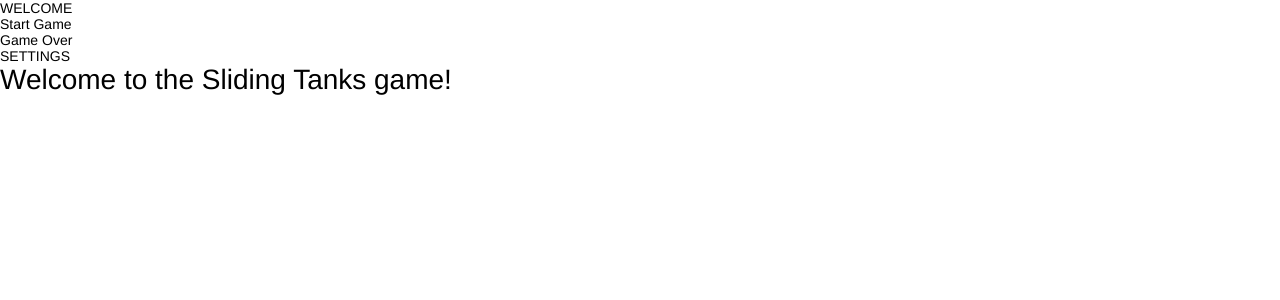
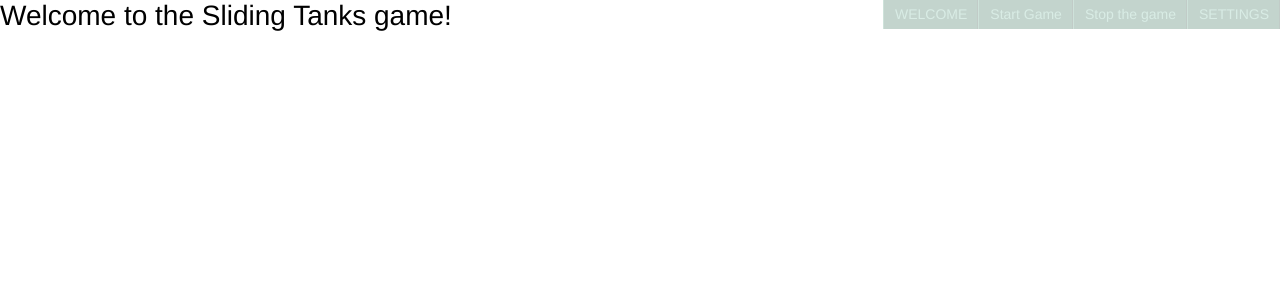
Before and after one commit to MarcinOstaszewski/sliding-tanks, a React (Create React App) app: page / in a window 1280 px wide. Shown: the top 300 px of the page. Built offline with nearby package versions, Linux system fonts and the light colour scheme.

Commit message:
add top menu as styled list component

```diff
--- a/src/App.jsx
+++ b/src/App.jsx
@@ -6,7 +6,6 @@ function App() {
     return (
         <div className="App" >
             <GameStateView />
-
         </div>
     );
 }
--- /dev/null
+++ b/src/components/GameStateView/GameStateView.Styled.jsx
@@ -0,0 +1,30 @@
+import styled from 'styled-components';
+
+const StyledUl = styled.ul`
+    position: fixed;
+    top: 0px;
+    right: 0px;;
+    display: flex;
+    opacity: .25;
+    transition: .2s;
+    & li {
+        padding: 6px 10px 7px 11px;
+        background-color: #12553b;
+        color: #67b497;
+        border-right: 1px solid #0a3323;
+        border-left: 1px solid #3f8b6e;
+        cursor: pointer;
+        transition: .2s;
+        &:hover {
+            background-color: #1a7552;
+            transition: .2s;
+            padding: 7px 11px 6px 10px;
+        }
+    }
+    &:hover {
+        opacity: 1;
+        transition: .2s;
+    }
+`
+
+export { StyledUl };
--- a/src/components/GameStateView/GameStateView.jsx
+++ b/src/components/GameStateView/GameStateView.jsx
@@ -5,6 +5,7 @@ import Welcome from './Welcome';
 import Settings from './Settings';
 import GameOver from './GameOver';
 import GameBoard from '../GameBoard/GameBoard';
+import { StyledUl } from './GameStateView.Styled';
 import { gameStateSliceActions } from '../../store/index';
 
 const GameStateView = () => {
@@ -35,13 +36,13 @@ const GameStateView = () => {
 
     return (
         <div>
-            <ul className="top-menu">
+            {gameStateComponent}
+            <StyledUl>
                 <li onClick={() => changeGameState('WELCOME')}>WELCOME</li>
                 <li onClick={() => changeGameState('GAME_ON')}>Start Game</li>
-                <li onClick={() => changeGameState('GAME_OVER')}>Game Over</li>
+                <li onClick={() => changeGameState('GAME_OVER')}>Stop the game</li>
                 <li onClick={() => changeGameState('SETTINGS')}>SETTINGS</li>
-            </ul>
-            {gameStateComponent}
+            </StyledUl>
         </div>
     );
 }
```
